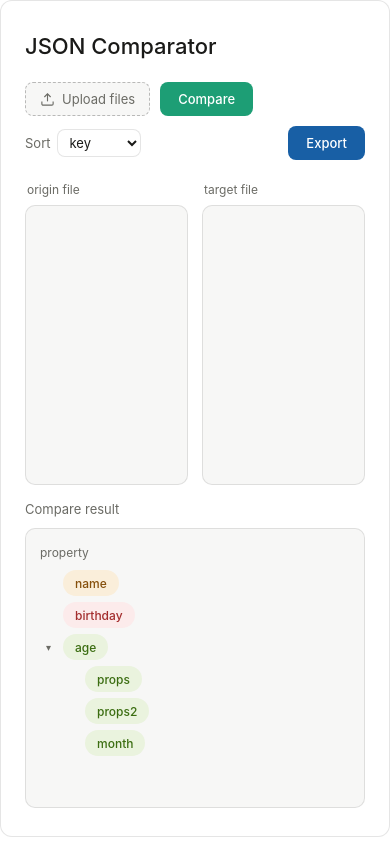
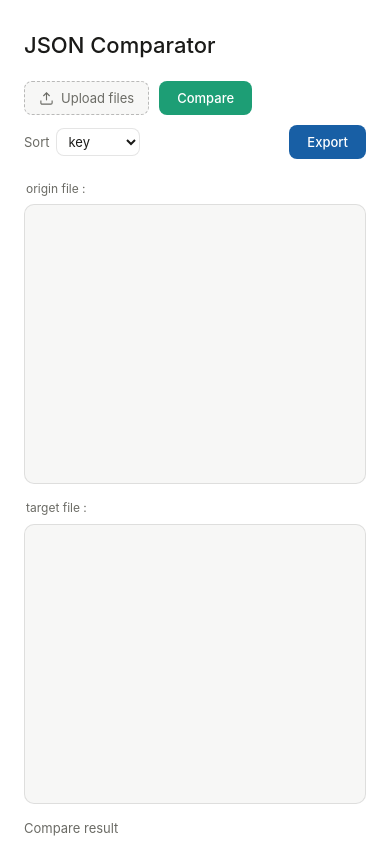
Before and after one commit to sangbinyoo/json-diff-viewer, a React (Vite) app: page / in a window 390 px wide. Shown: the top 844 px of the page. Built offline with nearby package versions, Linux system fonts and the light colour scheme.

Commit message:
업로드 기능 추가

```diff
--- a/src/components/mockup/FilePanel.tsx
+++ b/src/components/mockup/FilePanel.tsx
@@ -14,9 +14,8 @@ interface Props {
  */
 export const FilePanel: React.FC<Props> = ({ label, fileName, children }) => (
   <section className={styles.panel} aria-label={label}>
-    <span className={styles.label}>{label}</span>
+    <span className={styles.label}>{label} : {fileName}</span>
     <div className={styles.box}>
-      {fileName && <p className={styles.fileName}>{fileName}</p>}
       {children}
     </div>
   </section>
--- a/src/components/mockup/MockupPage.module.css
+++ b/src/components/mockup/MockupPage.module.css
@@ -1,11 +1,8 @@
 .page {
   background: var(--color-bg);
-  border-radius: 12px;
-  border: 1px solid var(--color-border);
+  min-height: 100vh;
+  width: 100%;
   padding: 28px 24px;
-  width: 100%;
-  max-width: 760px;
-  margin: 0 auto;
 }
 
 .title {
@@ -17,12 +14,12 @@
 
 .grid {
   display: grid;
-  grid-template-columns: 145px 145px 1fr;
+  grid-template-columns: 1fr 1fr 2fr;
   gap: 14px;
   align-items: start;
 }
 
-@media (max-width: 600px) {
+@media (max-width: 900px) {
   .grid {
     grid-template-columns: 1fr 1fr;
   }
@@ -30,3 +27,12 @@
     grid-column: 1 / -1;
   }
 }
+
+@media (max-width: 480px) {
+  .grid {
+    grid-template-columns: 1fr;
+  }
+  .grid > :last-child {
+    grid-column: unset;
+  }
+}
--- a/src/components/mockup/MockupPage.tsx
+++ b/src/components/mockup/MockupPage.tsx
@@ -1,4 +1,4 @@
-import React, { useState } from 'react'
+import React, { useRef, useState } from 'react'
 import { Toolbar } from './Toolbar'
 import { FilePanel } from './FilePanel'
 import { ResultPanel } from './ResultPanel'
@@ -27,22 +27,52 @@ const SAMPLE_NODES: ResultNode[] = [
 
 export const MockupPage: React.FC = () => {
   const [sortValue, setSortValue] = useState('key')
+  const ref = useRef<HTMLInputElement>(null);
+  const upldateButton = () =>{
+    if(!ref.current) return;
+    ref.current.click();
+  }
+
+  const [fileContents, setFileContents] = useState<string[]>([]);
+  const [fileNames, setFileNames] = useState<string[]>([]);
+  const handleUpload = (event:React.ChangeEvent<HTMLInputElement>) => {
+    const files = event.target.files;
+    if(!files) return
+    if(files.length !== 2) {
+      alert('Please select exactly 2 files.');
+      setFileContents([]);
+      setFileNames([]);
+      event.target.value = '';
+      return;
+    }
+    for(let i=0; i<files.length; i++){
+      const reader = new FileReader();
+      reader.onload = (e) => {
+        const content = e.target?.result as string;
+        setFileContents(prev => [...prev, content]);
+      }
+      setFileNames(prev => [...prev, files[i].name]);
+      reader.readAsText(files[i])
+    }
+  }
 
   return (
     <div className={styles.page}>
       <h1 className={styles.title}>JSON Comparator</h1>
-
+      <input onChange={(event:React.ChangeEvent<HTMLInputElement>)=>{
+        handleUpload(event);
+      }} type="file" multiple ref={ref} hidden />
       <Toolbar
         sortValue={sortValue}
         onSortChange={setSortValue}
-        onUpload={() => alert('Upload 클릭')}
+        onUpload={() => upldateButton() }
         onCompare={() => alert('Compare 클릭')}
         onExport={() => alert('Export 클릭')}
       />
 
       <main className={styles.grid}>
-        <FilePanel label="origin file" />
-        <FilePanel label="target file" />
+        <FilePanel label="origin file" fileName={fileNames[0]} children={fileContents[0]} />
+        <FilePanel label="target file" fileName={fileNames[1]} children={fileContents[1]} />
         <ResultPanel nodes={SAMPLE_NODES} />
       </main>
     </div>
--- /dev/null
+++ b/src/custom.d.ts
@@ -0,0 +1 @@
+declare module '*.module.css'
```
